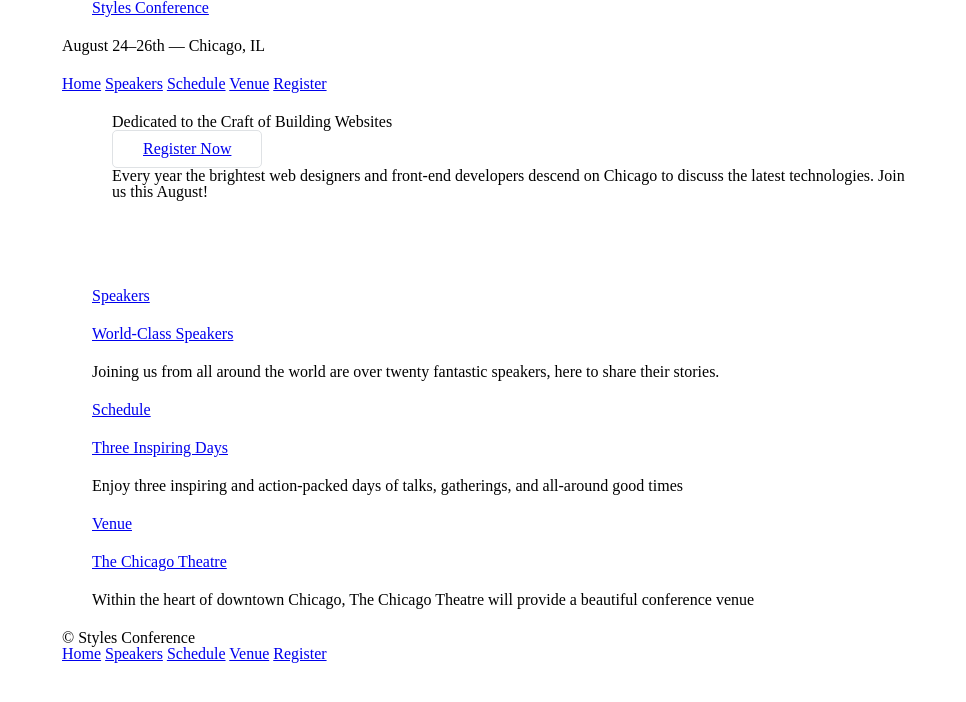
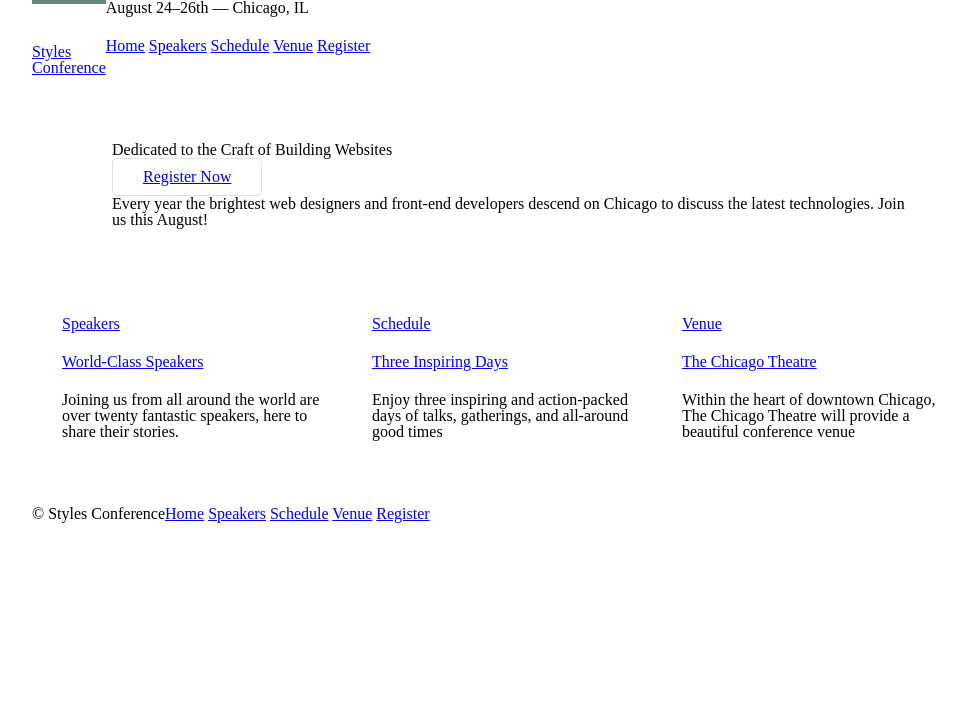
Before and after one commit to AmalKiani/styles-conference, a plain HTML site: page index.html in a window 1280 px wide. Shown: the whole page, without its empty margins (128-1094 px from the left). Drawn offline with Linux system fonts and the light colour scheme.

Commit message:
chaged structure and grid for pages

```diff
--- a/assets/stylesheets/main.css
+++ b/assets/stylesheets/main.css
@@ -14,11 +14,60 @@ G R I D
             box-sizing: border-box;
 }
 
+.container,
+.grid {
+    margin: 0 auto;
+    width: 960px
+}
 .container {
     margin: 0 auto;
-    padding-left: 30px;
-    padding-right: 30px;
     width: 960px
+}
+
+.col-1-3 {
+    width: 33.33%;
+}
+
+.col-2-3 {
+    width: 66.66%;
+}
+
+.col-1-3,
+.col-2-3 {
+    display: inline-block;
+    vertical-align: top;
+}
+
+.grid,
+.col-1-3,
+.col-2-3 {
+    padding-left: 15px;
+    padding-right: 15px;
+}
+
+
+/*
+================================================
+
+C L E A R F I X
+
+================================================
+
+*/
+
+.group:before,
+.group:after {
+    content: "";
+    display: table;
+}
+
+.group:after {
+    clear: both;
+}
+
+.group {
+    clear: both;
+    zoom: 1;
 }
 
 /*
@@ -53,6 +102,38 @@ B U T T O N S
 }
 
 /*
+===============================================
+
+P R I M A R Y   H E A D E R
+
+===============================================
+*/
+
+.logo{
+    border-top: 4px solid #648880;
+    padding: 40px 0 22px 0;
+    float: left;
+}
+
+/*
+===============================================
+
+P R I M A R Y   F O O T E R
+
+===============================================
+*/
+
+.primary-footer small{
+    float: left;
+}
+
+.primary-footer {
+    padding-top: 44px;
+    padding-bottom: 44px;
+}
+
+
+/*
 ================================================
 
 H O M E
--- a/index.html
+++ b/index.html
@@ -8,13 +8,14 @@
     <title>Styles Conference</title>
 </head>
 <body>
-    <header class="container">
-        <section class="container">
-            <h1>
-                <a href="index.html">Styles Conference</a>
-            </h1>
-        </section>
+    <header class="container group">
+
+        <h1 class="logo">
+            <a href="index.html">Styles <br> Conference</a>
+        </h1>
+
         <h3>August 24&ndash;26th &mdash; Chicago, IL</h3>
+
         <nav>
             <a href="index.html">Home</a>
             <a href="speakers.html">Speakers</a>
@@ -22,33 +23,44 @@
             <a href="venue.html">Venue</a>
             <a href="register.html">Register</a>
         </nav>
+
     </header>
 
     <section class="hero container">
+
         <h2>Dedicated to the Craft of Building Websites</h2>
+
         <a href="register.html" class="btn btn-alt">Register Now</a>
+
         <p>Every year the brightest web designers and front-end developers descend on Chicago to discuss the latest technologies. Join us this August!</p>
+
     </section>
 
-    <section class="container">
+    <section class="grid">
 
-        <section class="container">
+        <!-- Speakers -->
+
+        <section class="col-1-3">
             <a href="speakers.html">
                 <h5>Speakers</h5>
                 <h3>World-Class Speakers</h3>
             </a>
             <p>Joining us from all around the world are over twenty fantastic speakers, here to share their stories.</p>
-        </section>
+        </section><!--
 
-        <section class="container">
+            Schedule
+
+        --><section class="col-1-3">
             <a href="schedule.html">
                 <h5>Schedule</h5>
                 <h3>Three Inspiring Days</h3>
             </a>
             <p>Enjoy three inspiring and action-packed days of talks, gatherings, and all-around good times</p>
-        </section>
+        </section><!--
 
-        <section class="container">
+            Venue
+
+        --><section class="col-1-3">
             <a href="venue.html">
                 <h5>Venue</h5>
                 <h3>The Chicago Theatre</h3>
@@ -59,7 +71,7 @@
 
     </section class="container">
 
-    <footer class="container">
+    <footer class="primary-footer container group">
         <small>&copy; Styles Conference</small>
 
         <nav>
```
Also changed, not shown: register.html (+25 -3 lines), schedule.html (+30 -5 lines), speakers.html (+30 -5 lines), venue.html (+30 -5 lines).
